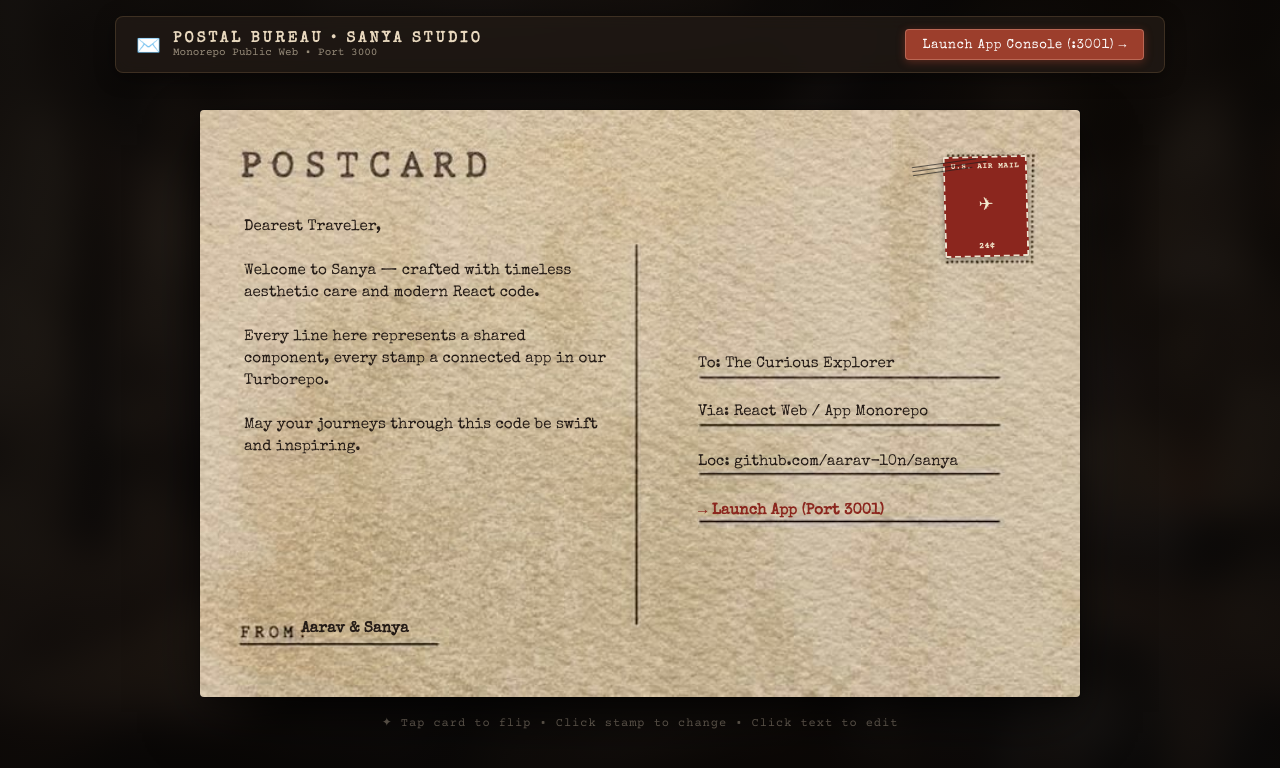
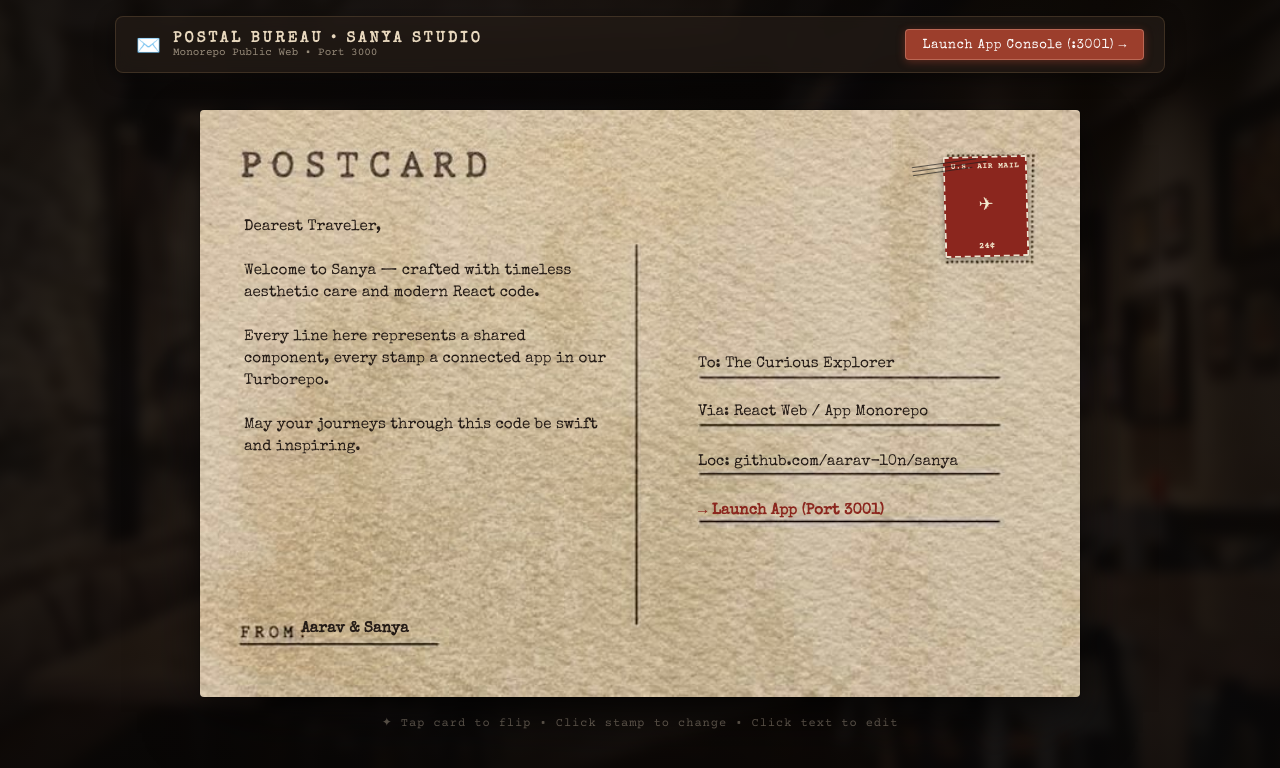
Before and after one commit to aarav-10n/sanya, a Next.js app in the folder apps/web/: page / in a window 1280 px wide. Shown: the top 768 px of the page. Built offline with nearby package versions, Linux system fonts and the light colour scheme; a web font is replaced by a local one.

Commit message:
style: reduce background blur for clearer cafe atmosphere

```diff
--- a/apps/web/app/page.tsx
+++ b/apps/web/app/page.tsx
@@ -139,13 +139,13 @@ export default function PostcardLandingPage() {
         <div
           style={{
             position: "absolute",
-            inset: "-28px",
+            inset: "-16px",
             backgroundImage: "url('/cafe.avif')",
             backgroundSize: "cover",
             backgroundPosition: "center",
             backgroundRepeat: "no-repeat",
-            filter: "blur(18px) brightness(0.42) saturate(0.85)",
-            transform: "scale(1.08)",
+            filter: "blur(6px) brightness(0.52) saturate(0.95)",
+            transform: "scale(1.04)",
           }}
         />
         {/* Soft Vignette Overlay to ensure the postcard remains the primary focus */}
```
